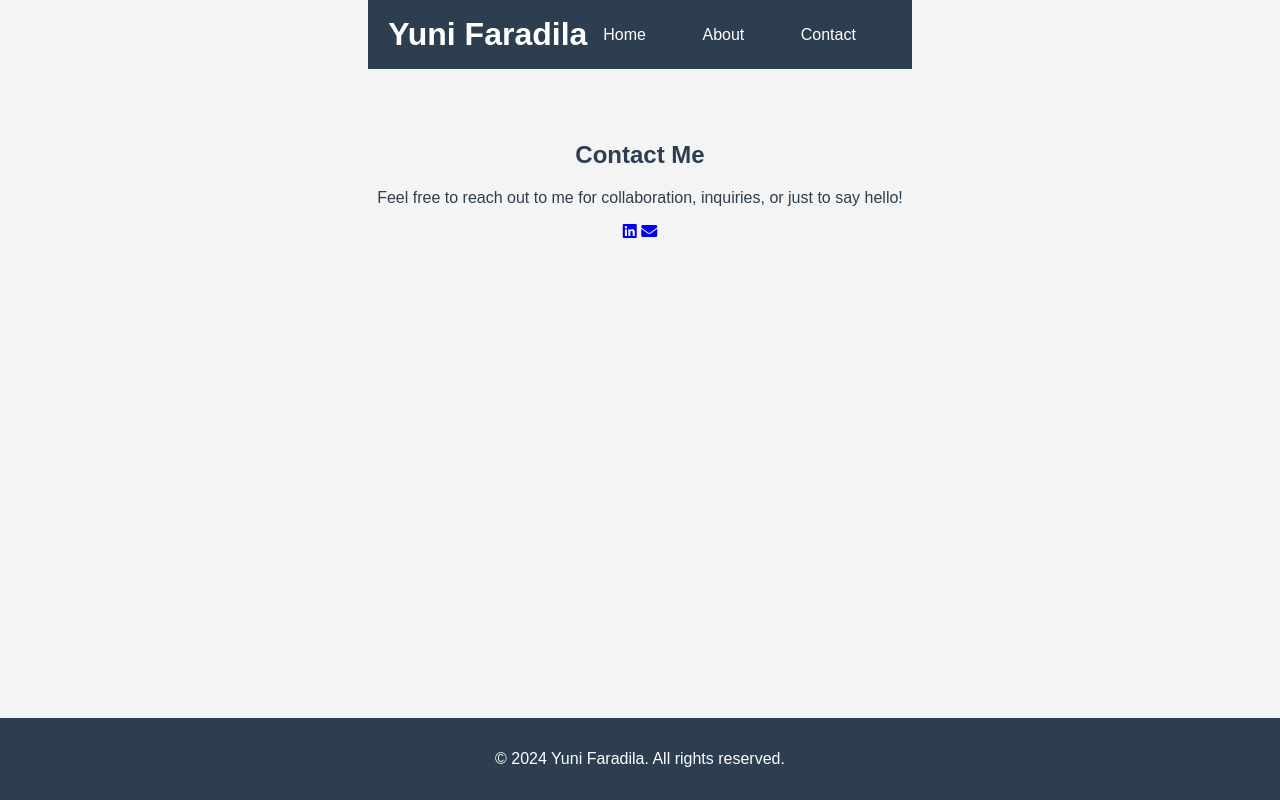
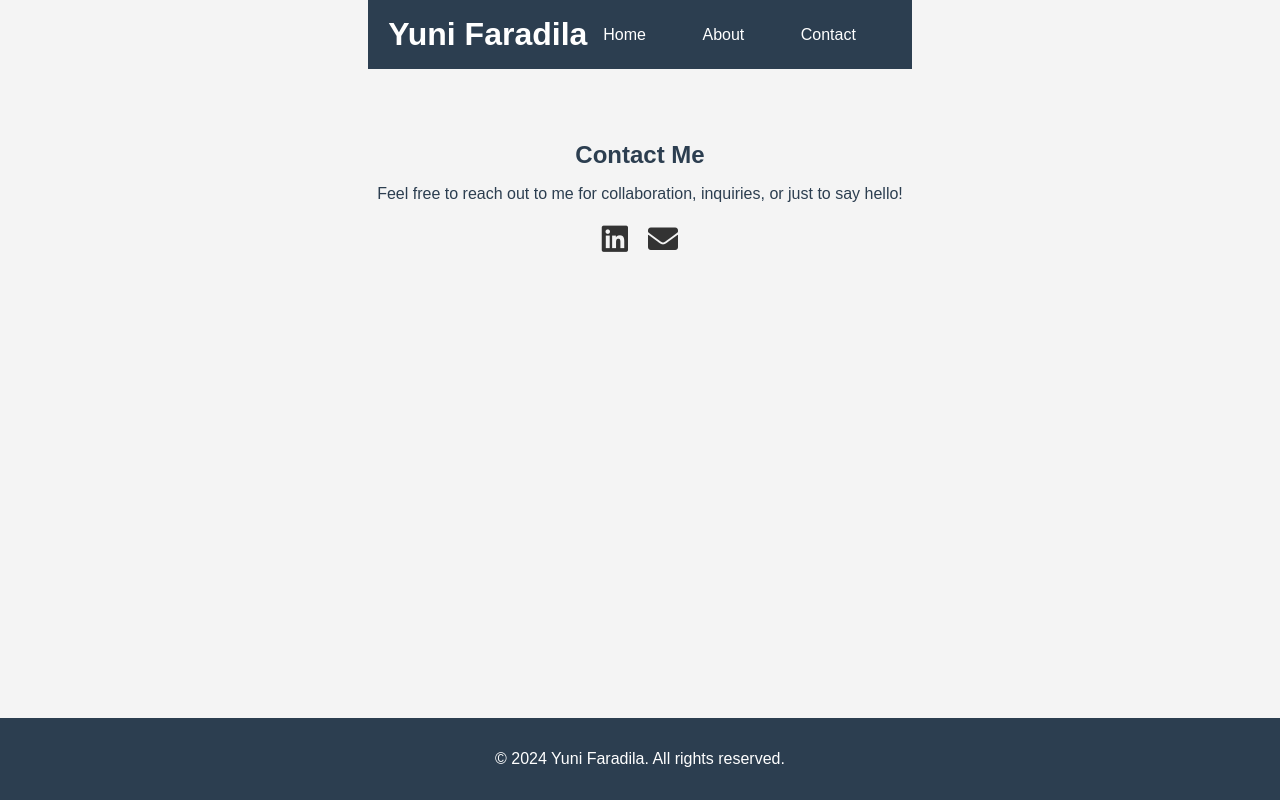
Before and after one commit to min9y00ni/min9y00ni.github.io, a plain HTML site: page contact.html in a window 1280 px wide. Drawn offline with Linux system fonts and the light colour scheme.

Commit message:
Update styles.css

```diff
--- a/styles.css
+++ b/styles.css
@@ -109,6 +109,35 @@ section {
     }
 }
 
+.contact {
+    text-align: center;
+    padding: 20px;
+}
+
+.contact h2 {
+    margin-bottom: 10px;
+}
+
+.contact p {
+    margin-bottom: 20px;
+}
+
+.contact-icons {
+    display: flex;
+    justify-content: center;
+}
+
+.icon {
+    margin: 0 10px;
+    font-size: 30px;
+    color: #333;
+    transition: color 0.3s;
+}
+
+.icon:hover {
+    color: #007bff; /* Change color on hover */
+}
+
 footer {
     background-color: #2c3e50; /* Midnight blue */
     color: #fff;
```
